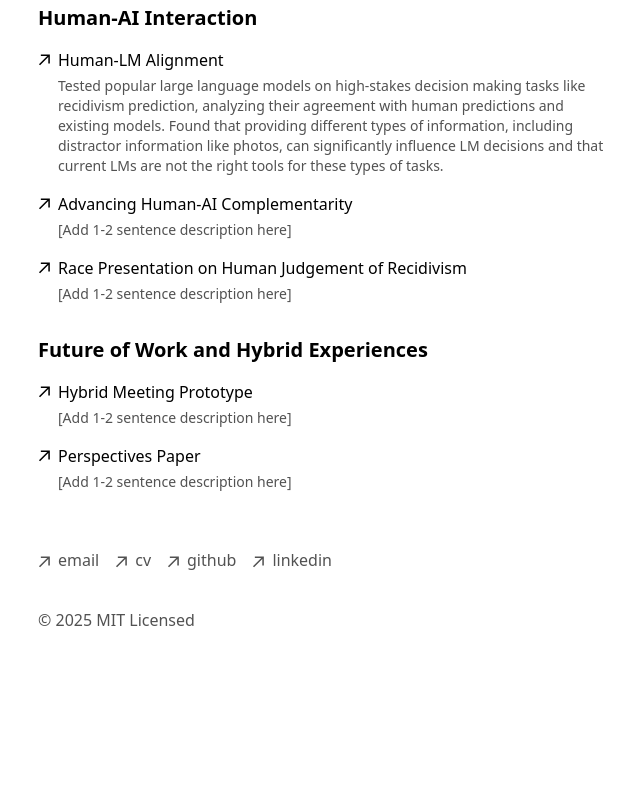
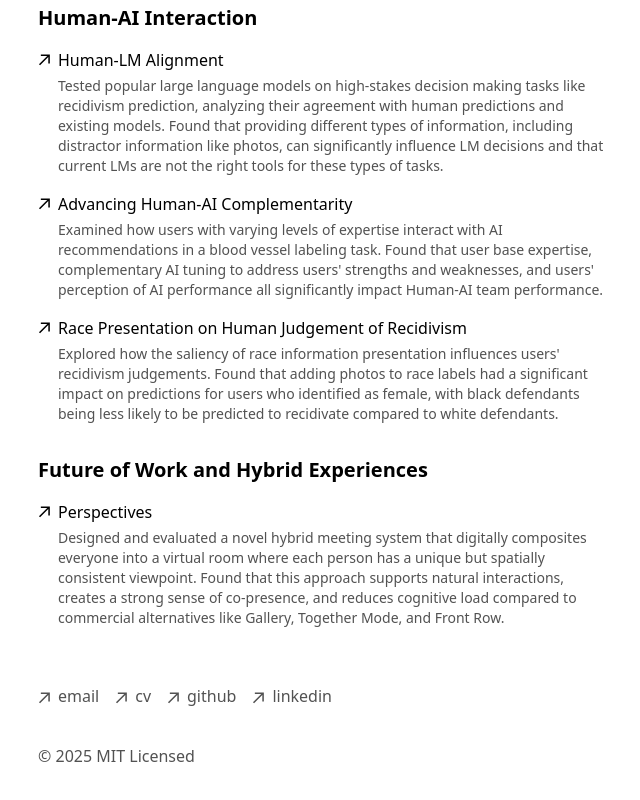
Before and after one commit to kerixyz/kerixyz.github.io, a Next.js app: page /research in a window 1280 px wide. Shown: the part 568-1368 px from the top of the page, without its empty margins (314-954 px from the left). Before the commit the page ends 1264 px from the top, so only its background shows below. Built offline with nearby package versions, Linux system fonts and the light colour scheme.

Commit message:
Complete research page with all paper descriptions
- Added descriptions for Human-AI Complementarity and Race Presentation papers
- Removed Hybrid Meeting Prototype entry
- Renamed and added description for Perspectives paper
- All research papers now have complete descriptions

```diff
--- a/app/research/page.tsx
+++ b/app/research/page.tsx
@@ -103,12 +103,12 @@ export default function Page() {
           />
           <ResearchPaper
             title="Advancing Human-AI Complementarity"
-            description="[Add 1-2 sentence description here]"
+            description="Examined how users with varying levels of expertise interact with AI recommendations in a blood vessel labeling task. Found that user base expertise, complementary AI tuning to address users' strengths and weaknesses, and users' perception of AI performance all significantly impact Human-AI team performance."
             link="https://dl.acm.org/doi/abs/10.1145/3534561"
           />
           <ResearchPaper
             title="Race Presentation on Human Judgement of Recidivism"
-            description="[Add 1-2 sentence description here]"
+            description="Explored how the saliency of race information presentation influences users' recidivism judgements. Found that adding photos to race labels had a significant impact on predictions for users who identified as female, with black defendants being less likely to be predicted to recidivate compared to white defendants."
             link="https://dl.acm.org/doi/abs/10.1145/3313831.3376257"
           />
         </ul>
@@ -118,13 +118,8 @@ export default function Page() {
         <h2 className="text-xl font-semibold mb-4">Future of Work and Hybrid Experiences</h2>
         <ul>
           <ResearchPaper
-            title="Hybrid Meeting Prototype"
-            description="[Add 1-2 sentence description here]"
-            link="https://www.youtube.com/watch?v=Zl5M5e1fxIA"
-          />
-          <ResearchPaper
-            title="Perspectives Paper"
-            description="[Add 1-2 sentence description here]"
+            title="Perspectives"
+            description="Designed and evaluated a novel hybrid meeting system that digitally composites everyone into a virtual room where each person has a unique but spatially consistent viewpoint. Found that this approach supports natural interactions, creates a strong sense of co-presence, and reduces cognitive load compared to commercial alternatives like Gallery, Together Mode, and Front Row."
             link="https://www.microsoft.com/en-us/research/uploads/prod/2023/10/2023-CSCW-Perspectives.pdf"
           />
         </ul>
```
